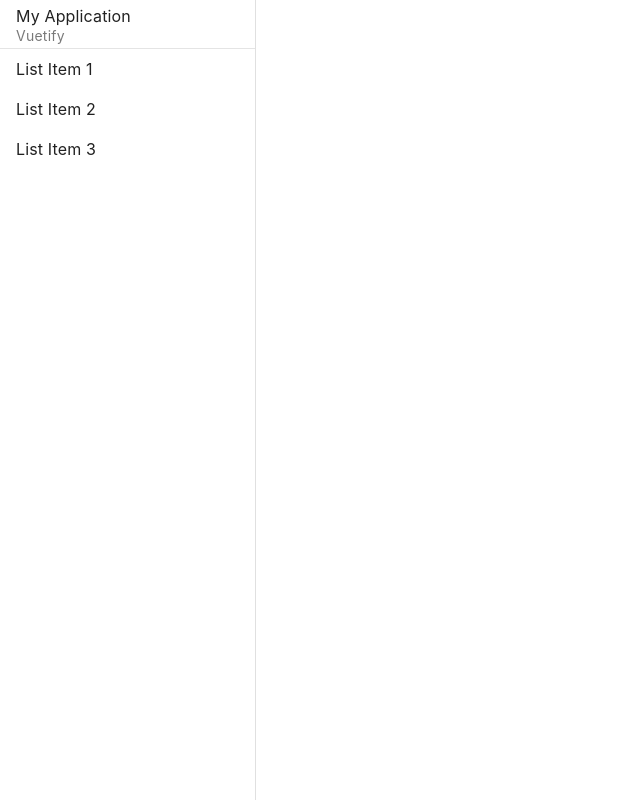
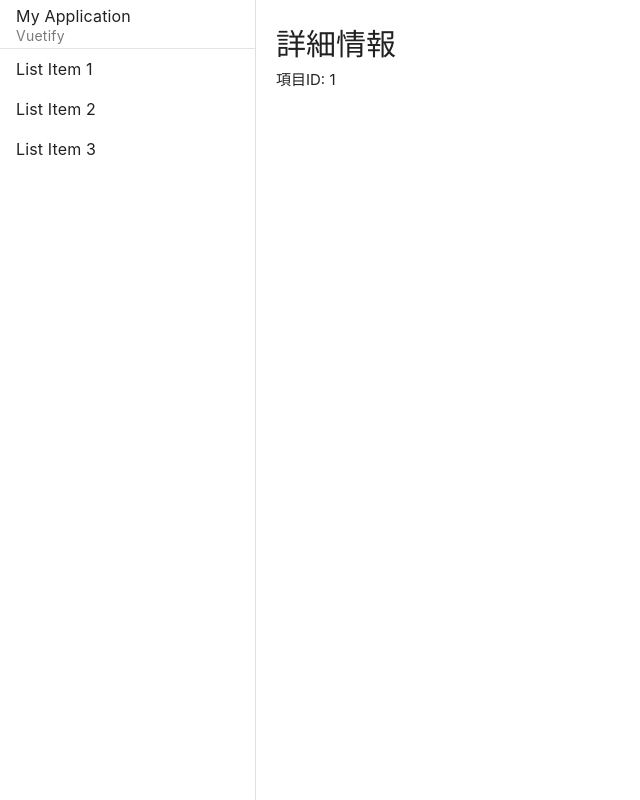
Before and after one commit to traP-jp/rucQ, a Vue app in the folder frontend/: page /1/admin/detail/1 in a window 1280 px wide. Shown: the whole page, without its empty margins (0-640 px from the left). Built offline with nearby package versions, Linux system fonts and the light colour scheme; the HTML template or start-up script is replaced by a standard one.

Commit message:
vuerouterにdetailページを追加

```diff
--- a/frontend/src/router/index.ts
+++ b/frontend/src/router/index.ts
@@ -49,6 +49,12 @@ const router = createRouter({
               name: 'UserInformationView',
               component: () => import('@/views/admin/AdminInformationView.vue'),
             },
+            {
+              path: 'detail/:id',
+              name: 'DetailPage',
+              component: () => import('@/views/admin/AdminInformationDetail.vue'),
+              props: true
+            },
           ],
         },
       ],
--- /dev/null
+++ b/frontend/src/views/admin/AdminInformationDetail.vue
@@ -0,0 +1,20 @@
+<template>
+  <div :class="$style.detailContainer">
+    <h1>詳細情報</h1>
+    <p>項目ID: {{ id }}</p>
+    <!-- 詳細情報の表示ロジックを追加 -->
+  </div>
+</template>
+
+<script setup lang="ts">
+import { useRoute } from 'vue-router'
+
+const route = useRoute()
+const id = route.params.id
+</script>
+
+<style module>
+.detailContainer {
+  padding: 20px;
+}
+</style>
--- a/frontend/src/views/admin/AdminInformationView.vue
+++ b/frontend/src/views/admin/AdminInformationView.vue
@@ -12,7 +12,7 @@
       </thead>
       <tbody>
         <tr v-for="item in items" :key="item.id">
-          <td :class="$style.nameCell">{{ item.name }}</td>
+          <td :class="$style.nameCell" @click="goToDetail(item.id)">{{ item.name }}</td>
           <td :class="$style.deadline">{{ item.deadline }}</td>
         </tr>
       </tbody>
@@ -27,6 +27,14 @@
 
 <script setup lang="ts">
 import { ref, computed } from 'vue'
+import { useRouter } from 'vue-router'
+
+const router = useRouter()
+
+const goToDetail = (id: number) => {// クリック時に詳細ページに移動
+  router.push({ name: 'DetailPage', params: { id } })
+}
+
 
 const items = ref([
   { id: 1, type: 'event', name: 'スキーに行きますか', deadline: '2023-12-01' },
@@ -86,7 +94,7 @@ const addItem = () => {
   font-size: 17px;
 }
 
-.typeColumn,
+.typeColumn,/*内容　期限*/
 .nameColumn {
   font-weight: bold;
   color: #333 !important;
@@ -99,10 +107,15 @@ const addItem = () => {
   padding: 10px 15px;
   border-bottom: 1px solid #ddd;
   font-size: larger;
+  color: #333333;
 }
 
 .nameCell {
   cursor: pointer;
+}
+
+.nameCell:hover {
+  color: #000000
 }
 
 .actions {
```
